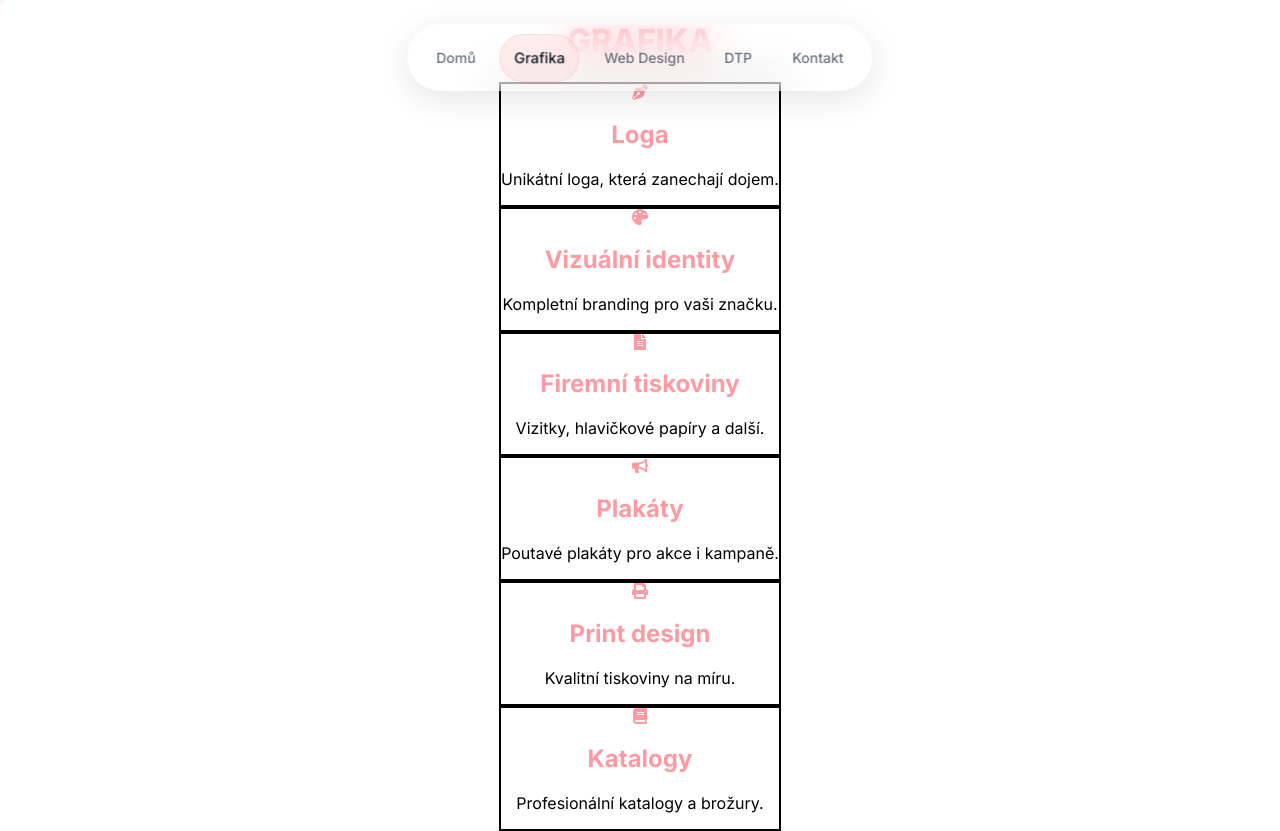
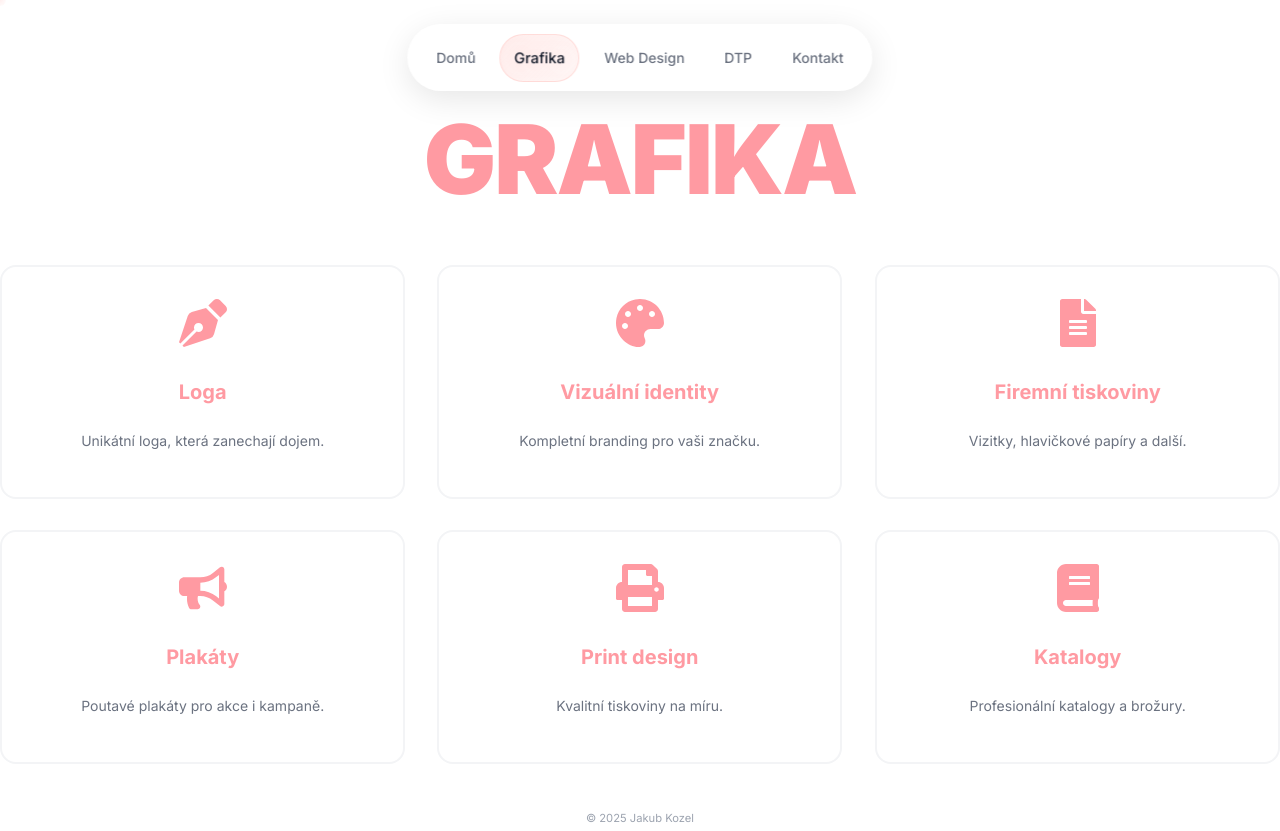
Before and after one commit to Louben17/jakubkozel, a Next.js app: page /grafika in a window 1280 px wide. After the commit the page ends 800 px from the top, so only its background shows below. Built offline with nearby package versions, Linux system fonts and the light colour scheme.

Commit message:
fix: clean contact page design

```diff
--- a/src/app/globals.css
+++ b/src/app/globals.css
@@ -450,3 +450,163 @@ a:focus, button:focus {
   backface-visibility: hidden;
   perspective: 1000px;
 }
+
+/* Styly pro stránku Grafika - přidat do globals.css */
+
+/* Dlaždice služeb grafiky */
+.grafika-service-tile {
+  background: white;
+  border: 2px solid #f3f4f6;
+  border-radius: 1rem;
+  padding: 2rem;
+  text-align: center;
+  transition: all 0.3s cubic-bezier(0.4, 0, 0.2, 1);
+  cursor: pointer;
+  min-height: 200px;
+  display: flex;
+  flex-direction: column;
+  justify-content: center;
+  align-items: center;
+}
+
+.grafika-service-tile:hover {
+  transform: translateY(-8px) scale(1.02);
+  box-shadow: 0 20px 40px rgba(255, 154, 162, 0.15);
+  border-color: #FF9AA2;
+  background: linear-gradient(135deg, rgba(255, 154, 162, 0.05), rgba(255, 154, 162, 0.02));
+}
+
+.grafika-service-icon {
+  font-size: 3rem;
+  color: #FF9AA2;
+  margin-bottom: 1rem;
+  transition: all 0.3s ease;
+  display: flex;
+  justify-content: center;
+  align-items: center;
+}
+
+.grafika-service-tile:hover .grafika-service-icon {
+  transform: scale(1.1) rotate(5deg);
+  color: #f472b6;
+}
+
+.grafika-service-title {
+  font-size: 1.25rem;
+  font-weight: 700;
+  color: #FF9AA2;
+  margin-bottom: 0.75rem;
+  font-family: var(--font-inter), -apple-system, BlinkMacSystemFont, sans-serif;
+}
+
+.grafika-service-description {
+  font-size: 0.875rem;
+  color: #6b7280;
+  line-height: 1.5;
+  font-family: var(--font-inter), -apple-system, BlinkMacSystemFont, sans-serif;
+}
+
+.grafika-service-tile:hover .grafika-service-description {
+  color: #4b5563;
+}
+
+/* Grid kontainer pro dlaždice */
+.grafika-services-grid {
+  display: grid;
+  grid-template-columns: repeat(1, 1fr);
+  gap: 1.5rem;
+  max-width: 80rem;
+  margin: 0 auto;
+}
+
+@media (min-width: 640px) {
+  .grafika-services-grid {
+    grid-template-columns: repeat(2, 1fr);
+    gap: 2rem;
+  }
+}
+
+@media (min-width: 1024px) {
+  .grafika-services-grid {
+    grid-template-columns: repeat(3, 1fr);
+    gap: 2rem;
+  }
+}
+
+/* Responzivní úpravy pro grafika dlaždice */
+@media (max-width: 768px) {
+  .grafika-service-tile {
+    padding: 1.5rem;
+    min-height: 180px;
+  }
+
+  .grafika-service-icon {
+    font-size: 2.5rem;
+    margin-bottom: 0.75rem;
+  }
+
+  .grafika-service-title {
+    font-size: 1.125rem;
+    margin-bottom: 0.5rem;
+  }
+
+  .grafika-service-description {
+    font-size: 0.8rem;
+  }
+}
+
+@media (max-width: 640px) {
+  .grafika-services-grid {
+    gap: 1rem;
+    padding: 0 1rem;
+  }
+
+  .grafika-service-tile {
+    padding: 1.25rem;
+    min-height: 160px;
+  }
+
+  .grafika-service-icon {
+    font-size: 2rem;
+  }
+
+  .grafika-service-title {
+    font-size: 1rem;
+  }
+
+  .grafika-service-description {
+    font-size: 0.75rem;
+  }
+}
+
+/* Hlavní nadpis grafiky */
+.grafika-main-title {
+  font-size: clamp(3rem, 8vw, 6rem);
+  font-weight: 900;
+  color: #FF9AA2;
+  text-align: center;
+  margin-bottom: 3rem;
+  font-family: var(--font-inter), -apple-system, BlinkMacSystemFont, sans-serif;
+  letter-spacing: -0.02em;
+}
+
+/* Animace pro hover efekty */
+@keyframes grafika-bounce {
+  0%, 100% {
+    transform: translateY(0) scale(1);
+  }
+  50% {
+    transform: translateY(-4px) scale(1.02);
+  }
+}
+
+.grafika-service-tile:hover {
+  animation: grafika-bounce 0.6s ease-in-out;
+}
+
+/* Performance optimalizace */
+.grafika-service-tile,
+.grafika-service-icon {
+  will-change: transform, box-shadow;
+  backface-visibility: hidden;
+}
--- a/src/app/grafika/page.tsx
+++ b/src/app/grafika/page.tsx
@@ -22,39 +22,25 @@ export default function GrafikaPage() {
       <Navigation />
 
       <div className="min-h-screen bg-white pt-40 flex items-center justify-center">
-        <div className="max-w-5xl px-6">
+        <div className="px-6 w-full">
 
-          <h1
-            className="text-6xl md:text-8xl font-bold mb-12 text-center"
-            style={{
-              fontFamily: 'var(--font-inter), sans-serif',
-              fontWeight: '800',
-              color: '#FF9AA2',
-            }}
-          >
+          <h1 className="grafika-main-title">
             GRAFIKA
           </h1>
 
-          <div className="grid grid-cols-1 sm:grid-cols-2 lg:grid-cols-3 gap-6">
+          <div className="grafika-services-grid">
             {services.map((service, index) => (
               <div
                 key={index}
-                className="relative bg-white rounded-2xl p-8 text-center transition-all duration-300 hover:scale-105 hover:shadow-xl cursor-pointer border-2 border-gray-100 hover:border-pink-200"
-                style={{ fontFamily: 'var(--font-inter), sans-serif' }}
+                className="grafika-service-tile"
               >
-                <div
-                  className="text-4xl mb-4 flex justify-center"
-                  style={{ color: '#FF9AA2' }}
-                >
+                <div className="grafika-service-icon">
                   {service.icon}
                 </div>
-                <h2
-                  className="text-xl font-bold mb-3"
-                  style={{ color: '#FF9AA2' }}
-                >
+                <h2 className="grafika-service-title">
                   {service.title}
                 </h2>
-                <p className="text-gray-600 text-sm leading-relaxed">
+                <p className="grafika-service-description">
                   {service.description}
                 </p>
               </div>
```
